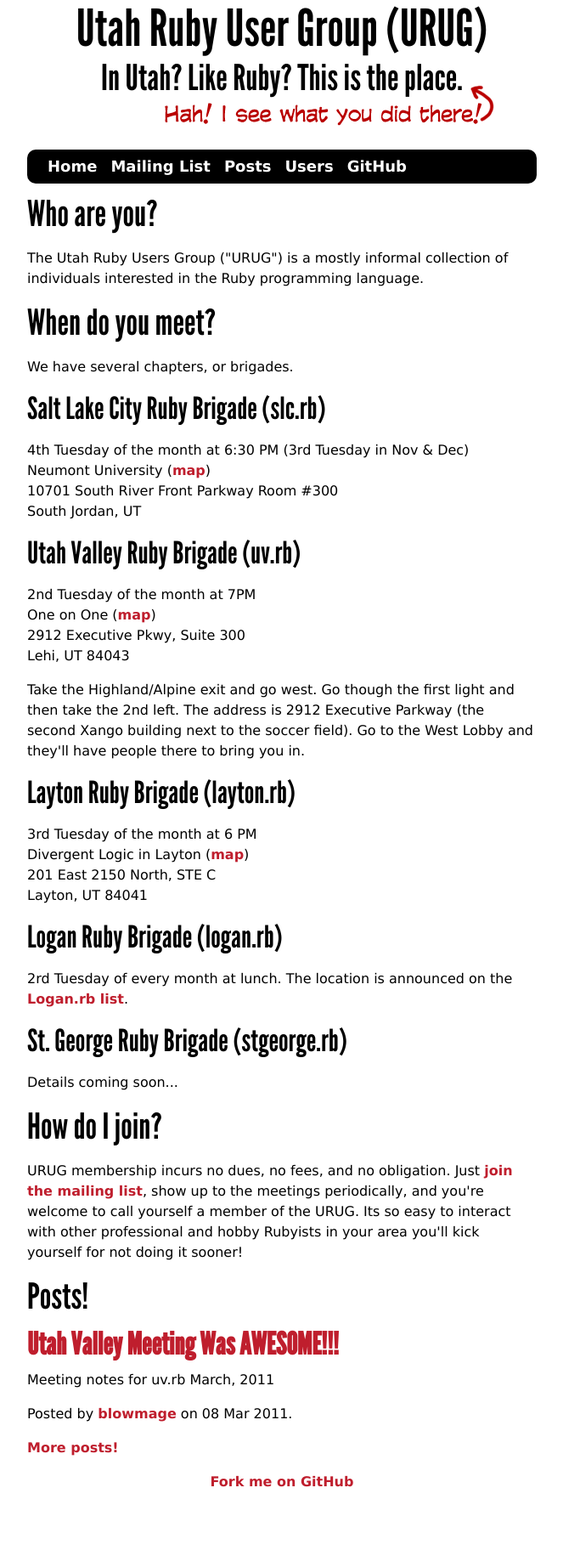
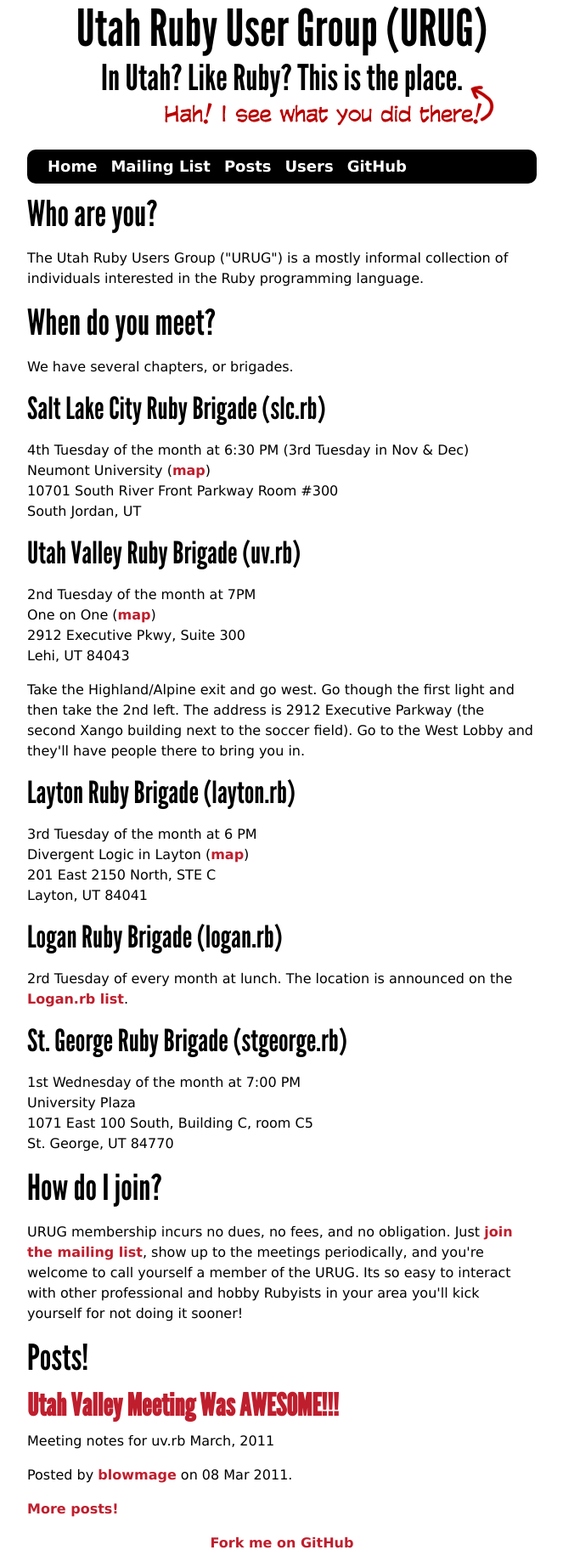
Before and after one commit to urug/urug.github.io, a Jekyll site: the page built from index.html, in a window 1280 px wide. Shown: the whole page at 85% size, without its empty margins (308-971 px from the left). Built offline with Jekyll 4.4.1, drawn with Linux system fonts in a browser that asks for light colours; before the commit the page ends 1772 px from its top, so only the background shows below that.

Commit message:
Update stgeorge.rb information

```diff
--- a/index.html
+++ b/index.html
@@ -31,7 +31,10 @@
 <p>2rd Tuesday of every month at lunch. The location is announced on the <a href="http://groups.google.com/group/loganrb">Logan.rb list</a>.</p>
 
 <h2>St. George Ruby Brigade (stgeorge.rb)</h2>
-<p>Details coming soon...</p>
+<p>1st Wednesday of the month at 7:00 PM<br>
+University Plaza<br>
+1071 East 100 South, Building C, room C5<br>
+St. George, UT 84770</p>
 
 <h1>How do I join?</h1>
 <p>URUG membership incurs no dues, no fees, and no obligation. Just <a href="http://groups.google.com/forum/#!forum/urug">join the mailing list</a>, show up to the meetings periodically, and you're welcome to call yourself a member of the URUG. Its so easy to interact with other professional and hobby Rubyists in your area you'll kick yourself for not doing it sooner!</p>
```
